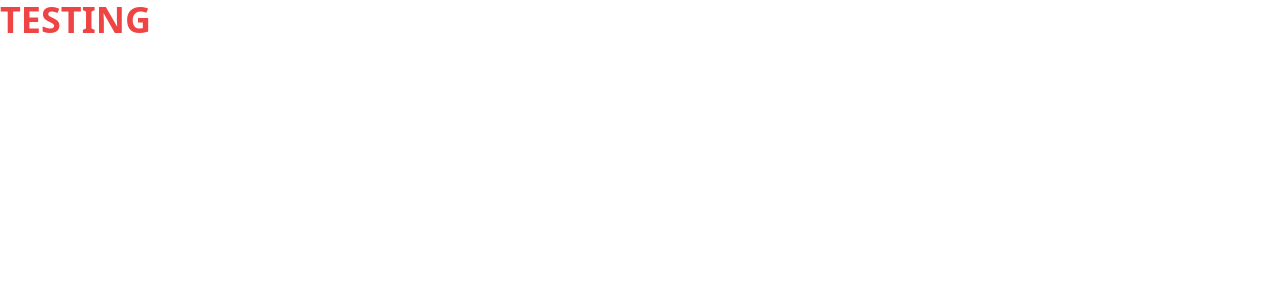
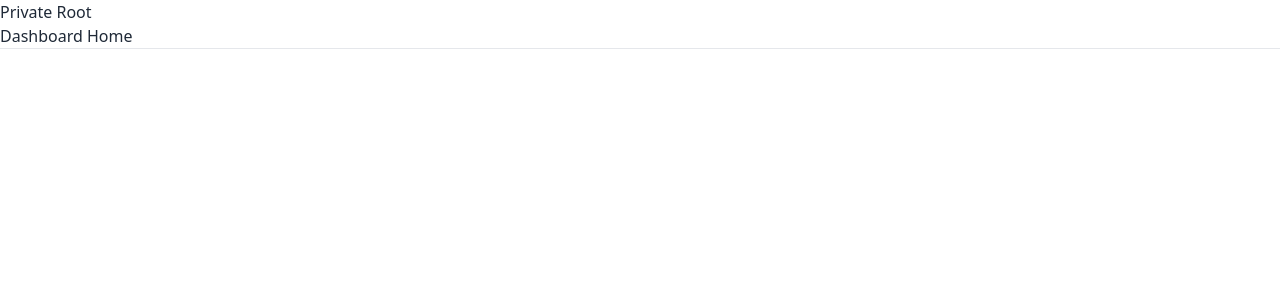
Before and after one commit to gmshimon/Kita-hack, a React (Vite) app in the folder frontend/: page /dashboard in a window 1280 px wide. Shown: the top 300 px of the page. Built offline with nearby package versions, Linux system fonts and the light colour scheme.

Commit message:
Set up more folder structure and routes for public and private routes.

```diff
--- a/frontend/package.json
+++ b/frontend/package.json
@@ -10,8 +10,12 @@
     "preview": "vite preview"
   },
   "dependencies": {
+    "localforage": "^1.10.0",
+    "match-sorter": "^6.3.1",
     "react": "^18.2.0",
-    "react-dom": "^18.2.0"
+    "react-dom": "^18.2.0",
+    "react-router-dom": "^6.21.1",
+    "sort-by": "^1.2.0"
   },
   "devDependencies": {
     "@types/react": "^18.2.43",
--- /dev/null
+++ b/frontend/src/Pages/Private/CreatePosting.jsx
@@ -0,0 +1,9 @@
+const CreatePosting = () => {
+  return (
+    <>
+      <h1>Create Posting</h1>
+    </>
+  );
+};
+
+export default CreatePosting;
--- /dev/null
+++ b/frontend/src/Pages/Private/DashboardHome.jsx
@@ -0,0 +1,10 @@
+const DashboardHome = () => {
+  return (
+    <>
+      <h1>Dashboard Home</h1>
+      <hr />
+    </>
+  );
+};
+
+export default DashboardHome;
--- /dev/null
+++ b/frontend/src/Pages/Private/PrivateRoot.jsx
@@ -0,0 +1,13 @@
+import { Outlet } from "react-router";
+
+const PrivateRoot = () => {
+  return (
+    <>
+      {/* DASHBOARD CODE GOES HERE */}
+      <h1>Private Root</h1>
+      <Outlet></Outlet>
+    </>
+  );
+};
+
+export default PrivateRoot;
--- /dev/null
+++ b/frontend/src/Pages/Public/Home.jsx
@@ -0,0 +1,9 @@
+const Home = () => {
+  return (
+    <>
+      <h1>Home</h1>
+    </>
+  );
+};
+
+export default Home;
--- /dev/null
+++ b/frontend/src/Pages/Public/PublicRoot.jsx
@@ -0,0 +1,13 @@
+import { Outlet } from "react-router";
+
+const PublicRoot = () => {
+  return (
+    <>
+      <h1>MAIN HOME</h1>
+      <hr />
+      <Outlet></Outlet>
+    </>
+  );
+};
+
+export default PublicRoot;
--- a/frontend/src/main.jsx
+++ b/frontend/src/main.jsx
@@ -1,10 +1,48 @@
 import React from "react";
 import ReactDOM from "react-dom/client";
 import "./index.css";
-import Login from "../src/Pages/Public/Login";
+import { createBrowserRouter, RouterProvider } from "react-router-dom";
+
+// PUBLIC IMPORTS
+import PublicRoot from "./Pages/Public/PublicRoot";
+import Home from "./Pages/Public/Home";
+
+// PRIVATE IMPORTS
+import PrivateRoot from "./Pages/Private/PrivateRoot";
+import DashboardHome from "./Pages/Private/DashboardHome";
+import CreatePosting from "./Pages/Private/CreatePosting";
+
+const router = createBrowserRouter([
+  {
+    // PUBLIC VIEW
+    path: "/",
+    element: <PublicRoot></PublicRoot>,
+    children: [
+      {
+        path: "/",
+        element: <Home></Home>,
+      },
+    ],
+  },
+  // PRIVATE
+  {
+    path: "/dashboard",
+    element: <PrivateRoot></PrivateRoot>,
+    children: [
+      {
+        path: "/dashboard",
+        element: <DashboardHome></DashboardHome>,
+      },
+      {
+        path: "/dashboard/create-posting",
+        element: <CreatePosting></CreatePosting>,
+      },
+    ],
+  },
+]);
 
 ReactDOM.createRoot(document.getElementById("root")).render(
   <React.StrictMode>
-    <Login></Login>
+    <RouterProvider router={router} />
   </React.StrictMode>
 );
```
Also changed, not shown: 1 other file (tests, documents, lock files or other folders).
